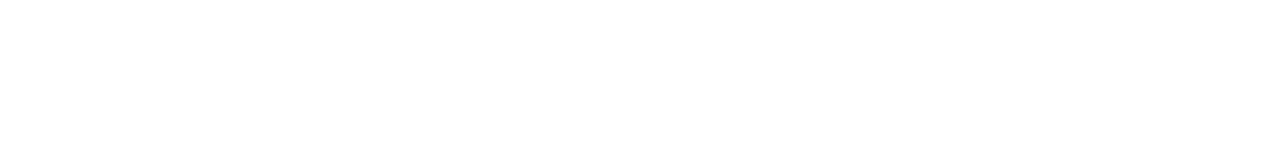
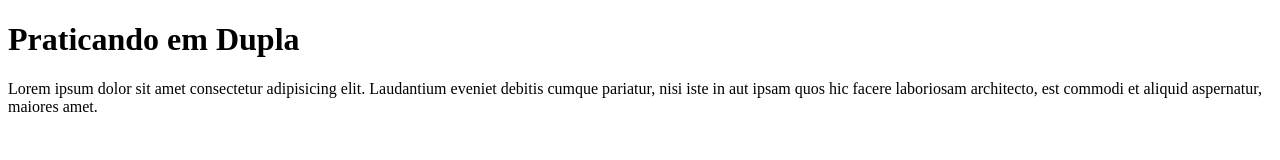
Before and after one commit to davisimplicionunescoelho/pratica_dupla, a plain HTML site: page index.html in a window 1280 px wide. Drawn offline with Linux system fonts and the light colour scheme.

Commit message:
alteração no index

```diff
--- a/index.html
+++ b/index.html
@@ -7,6 +7,7 @@
     <title>Document</title>
 </head>
 <body>
-
+    <h1>Praticando em Dupla</h1>
+    <p>Lorem ipsum dolor sit amet consectetur adipisicing elit. Laudantium eveniet debitis cumque pariatur, nisi iste in aut ipsam quos hic facere laboriosam architecto, est commodi et aliquid aspernatur, maiores amet.</p>
 </body>
 </html>
```
